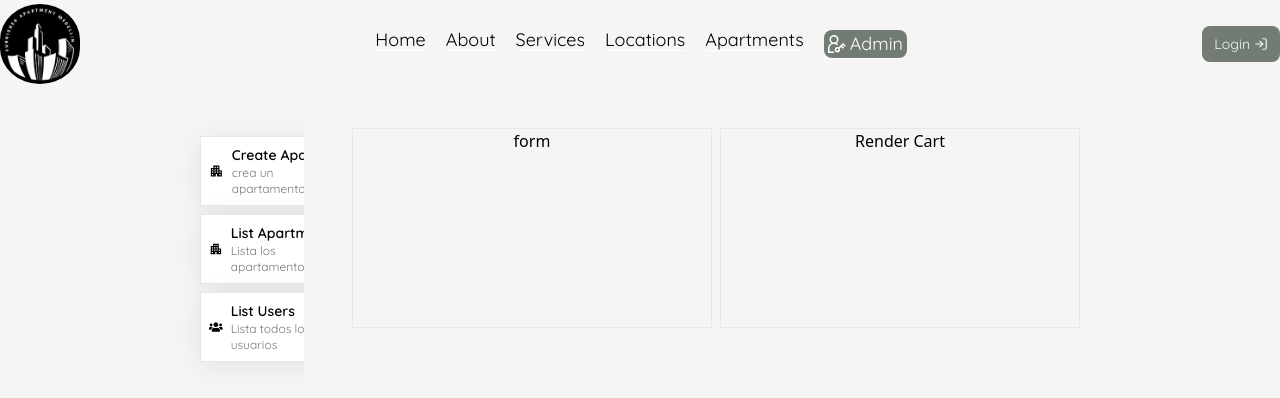
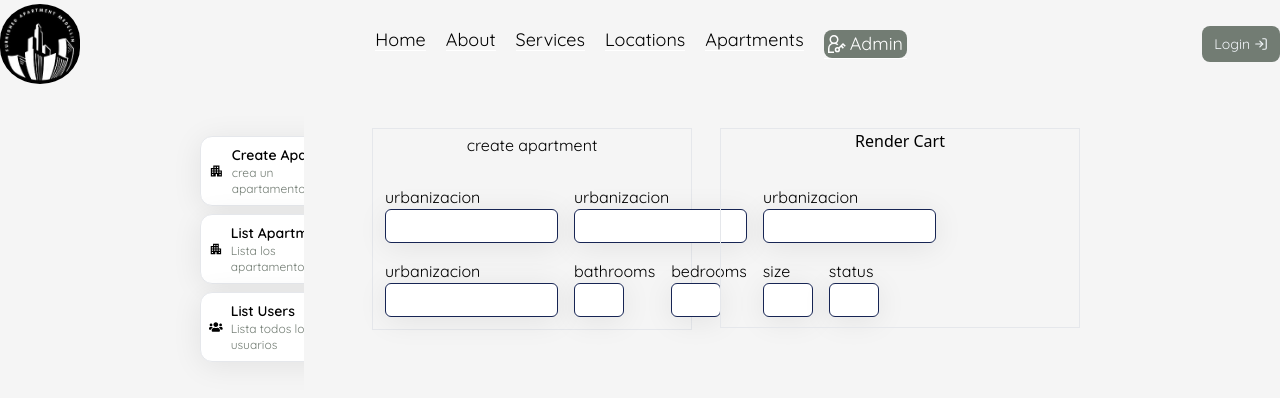
Before and after one commit to javimt/rent-apartments, a React (Vite) app in the folder clients/: page /admin in a window 1280 px wide. Shown: the top 398 px of the page. Built offline with nearby package versions, Linux system fonts and the light colour scheme.

Commit message:
changes i fonr and dashboard

```diff
--- a/clients/src/components/admin/adminPanel.jsx
+++ b/clients/src/components/admin/adminPanel.jsx
@@ -4,6 +4,7 @@ import CreateApartSect from "./createApartment/createApartmentSection";
 import panelOptions from './sectionsPanel/sidePanel/panelOptions.json'
 import CPanel from "./sectionsPanel/sidePanel/cPanel";
 import useHandlePanelOptions from "../../hooks/handlePanelOptions";
+import RenderSection from "./sectionsPanel/renderSection/renderInfoSection";
 
 
 
@@ -14,9 +15,7 @@ function AdminPanel( ) {
     return (
         <div className="grid md:grid-cols-[15%,1fr] md:grid-rows-[1fr] grid-rows-[10%,1fr] xl:px-40 h-screen gap-2">
             <CPanel handleOption={handleOptions}/>
-            <div className=" xl:px-10 xl:py-10 py-4 px-4 ">
-                {section}
-            </div>
+            <RenderSection section={section}/>
         </div>
      );
 }
--- a/clients/src/components/admin/createApartment/createApartForm.jsx
+++ b/clients/src/components/admin/createApartment/createApartForm.jsx
@@ -3,10 +3,53 @@
 
 function CreateApartForm() {
     return (
-        <div className="flex justify-center border">
-            <p>form</p>
+        <div className="flex flex-col border xl:mx-5 p-1 font-quicksand">
+            <div>
+                <p className="text-center">create apartment</p>
+            </div>
+            <div className="flex flex-col md:flex-row mt-5 ">
+                <div className="flex flex-col mx-2 my-2">
+                    <label className="">urbanizacion</label>
+                    <input type="text" className="py-1 shadow-light border-[1px] border-blue-950 rounded-md" />
+                </div>
+                <div className="flex flex-col mx-2 my-2">
+                    <label className="">urbanizacion</label>
+                    <input type="text" className=" py-1 shadow-light border-[1px] border-blue-950 rounded-md" />
+                </div>
+                <div className="flex flex-col mx-2 my-2">
+                    <label className="">urbanizacion</label>
+                    <input type="text" className=" py-1 shadow-light border-[1px] border-blue-950 rounded-md" />
+                </div>
+
+            </div>
+            <div className="flex  flex-col md:flex-row ">
+                <div className="flex flex-col mx-2 my-2">
+                    <label className="">urbanizacion</label>
+                    <input type="text" className=" py-1 shadow-light border-[1px] border-blue-950 rounded-md" />
+                </div>
+                <div className="flex">
+
+                    <div className="flex flex-col mx-2 my-2">
+                        <label className="">bathrooms</label>
+                        <input type="number" className=" py-1 max-w-[50px] shadow-light border-[1px] border-blue-950 rounded-md" />
+                    </div>
+                    <div className="flex flex-col mx-2 my-2">
+                        <label className="">bedrooms</label>
+                        <input type="number" className=" py-1 max-w-[50px] shadow-light border-[1px] border-blue-950 rounded-md" />
+                    </div>
+                    <div className="flex flex-col mx-2 my-2">
+                        <label className="">size</label>
+                        <input type="number" className=" py-1 max-w-[50px] shadow-light border-[1px] border-blue-950 rounded-md" />
+                    </div>
+                    <div className="flex flex-col mx-2 my-2">
+                        <label className="">status</label>
+                        <input type="text" className=" py-1 max-w-[50px] shadow-light border-[1px] border-blue-950 rounded-md" />
+                    </div>
+                </div>
+            </div>
+
         </div>
-     );
+    );
 }
 
 export default CreateApartForm;
--- a/clients/src/components/admin/createApartment/createApartmentSection.jsx
+++ b/clients/src/components/admin/createApartment/createApartmentSection.jsx
@@ -6,7 +6,7 @@ import RenderNewApartSection from "./renderNewApart";
 
 function CreateApartSect() {
     return (
-        <div className="grid md:grid-cols-2 gap-2 justify-center ">
+        <div className="grid md:grid-cols-2 gap-2  ">
             <CreateApartForm/>
             <RenderNewApartSection/>
         </div>
--- a/clients/src/components/admin/sectionsPanel/renderSection/renderInfoSection.jsx
+++ b/clients/src/components/admin/sectionsPanel/renderSection/renderInfoSection.jsx
@@ -1,11 +1,11 @@
 
 
 
-function RenderSection() {
+function RenderSection({section}) {
     return (
-        <div>
-
-        </div>
+        <div className=" xl:px-10 xl:py-10 py-4 px-4 ">
+                {section}
+            </div>
     );
 }
 
--- a/clients/src/components/admin/sectionsPanel/sidePanel/cPanel.jsx
+++ b/clients/src/components/admin/sectionsPanel/sidePanel/cPanel.jsx
@@ -7,7 +7,7 @@ function CPanel({handleOption}) {
             {
                 panelOptions && panelOptions.map(opt => {
                     return (
-                        <div key={opt.id} onClick={(e) =>handleOption(opt.value)} className='flex font-quicksand items-center p-2 bg-white mt-2  min-w-[150px] border-[1px] shadow-light hover:shadow-2xl cursor-pointer hover:border-[2px]'>
+                        <div key={opt.id} onClick={(e) =>handleOption(opt.value)} className='flex font-quicksand items-center p-2 bg-white mt-2 rounded-xl  min-w-[150px] border-[1px] shadow-light hover:shadow-2xl cursor-pointer hover:border-[2px]'>
                             <span></span>
                             <div className='flex justify-center items-center gap-2'>
                                 {
```
Also changed, not shown: clients/src/components/admin/createApartment/properties.txt (added).
